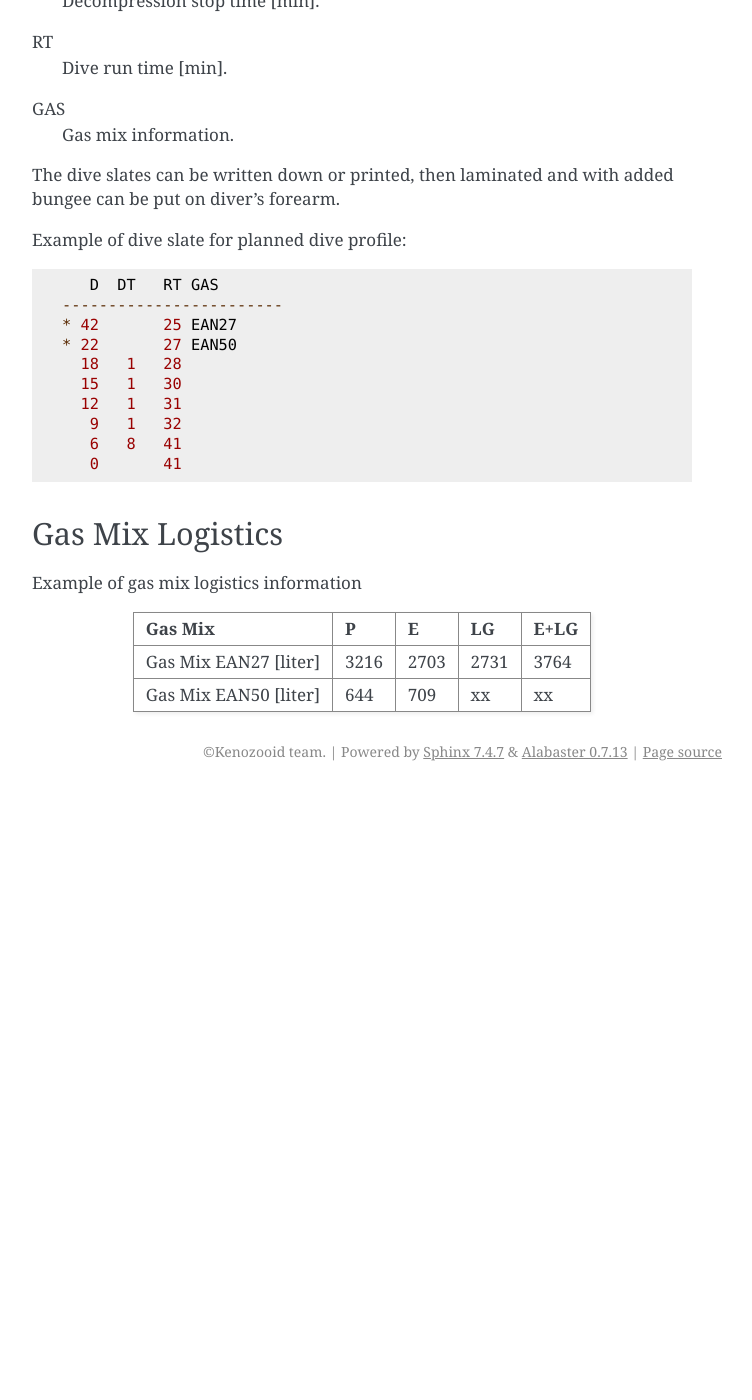
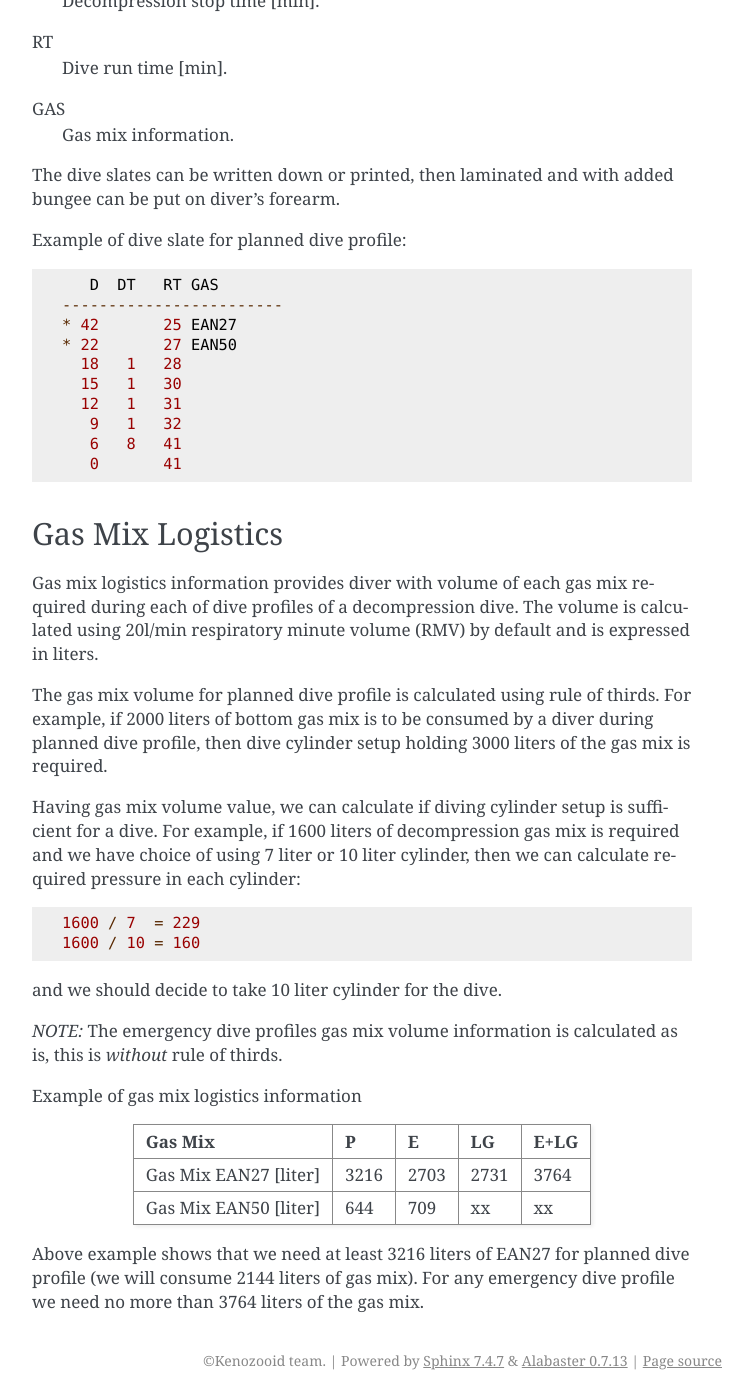
Before and after one commit to gitGNU/gnu_kenozooid, a Sphinx documentation site: the page built from doc/user/deco.rst, in a window 1280 px wide and 1400 px high, scrolled down 2688 px. Shown: the whole window, without its empty margins (388-1140 px from the left). Built offline with Sphinx 7.4.7, drawn with Linux system fonts in a browser that asks for light colours; before the commit the page ends 3479 px from its top, so only the background shows below that.

Commit message:
- described decompression dive plan gas mix logistics in the user   documentation

```diff
--- a/doc/user/deco.rst
+++ b/doc/user/deco.rst
@@ -134,6 +134,29 @@ Example of dive slate for planned dive profile::
 
 Gas Mix Logistics
 -----------------
+Gas mix logistics information provides diver with volume of each gas mix
+required during each of dive profiles of a decompression dive. The volume
+is calculated using 20l/min respiratory minute volume (RMV) by default and
+is expressed in liters.
+
+The gas mix volume for planned dive profile is calculated using rule of
+thirds. For example, if 2000 liters of bottom gas mix is to be consumed by
+a diver during planned dive profile, then dive cylinder setup holding 3000 liters
+of the gas mix is required.
+
+Having gas mix volume value, we can calculate if diving cylinder setup is
+sufficient for a dive. For example, if 1600 liters of decompression gas mix
+is required and we have choice of using 7 liter or 10 liter cylinder, then
+we can calculate required pressure in each cylinder::
+
+    1600 / 7  = 229
+    1600 / 10 = 160
+
+and we should decide to take 10 liter cylinder for the dive.
+
+*NOTE:* The emergency dive profiles gas mix volume information is
+calculated as is, this is *without* rule of thirds.
+
 Example of gas mix logistics information
 
 ============================== ====== ====== ====== ======
@@ -143,4 +166,8 @@ Gas Mix EAN27 [liter]            3216   2703   2731   3764
 Gas Mix EAN50 [liter]             644    709   xx     xx
 ============================== ====== ====== ====== ======
 
+Above example shows that we need at least 3216 liters of EAN27 for planned
+dive profile (we will consume 2144 liters of gas mix). For any emergency
+dive profile we need no more than 3764 liters of the gas mix.
+
 .. vim: sw=4:et:ai
```
Also changed, not shown: 1 other file.
